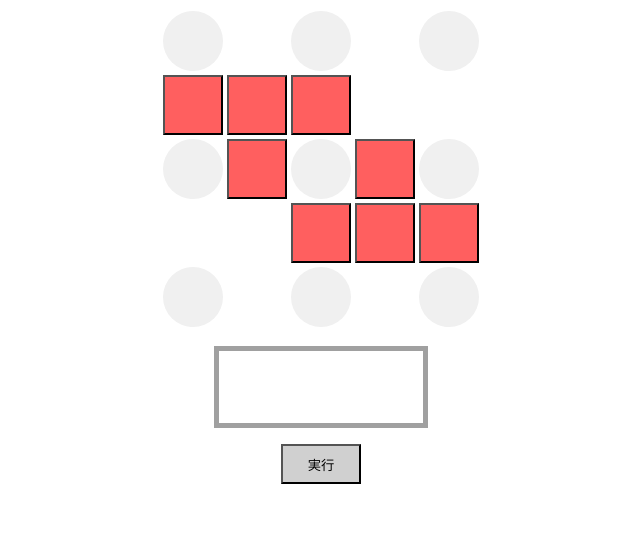
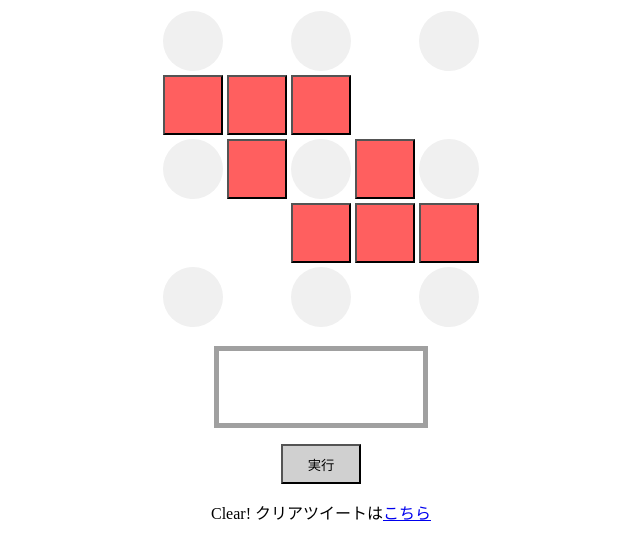
Before and after one commit to TkdSz/make2321100, a plain HTML site: page index.html in a window 1280 px wide. Shown: the whole page, without its empty margins (319-959 px from the left). Drawn offline with Linux system fonts and the light colour scheme.

Commit message:
Update index.html

```diff
--- a/index.html
+++ b/index.html
@@ -45,6 +45,7 @@
             </tr>
         </table>
         <p><input id = "display" type = "text" class = "display" name = "display" value = "" disabled ></p>
-        <input type = "button" class = "action" name = "action" value = "実行" onclick = cal() >
+        <p><input type = "button" class = "action" name = "action" value = "実行" onclick = cal() > </p>
+        <p id = "message" class = "message is-hidden">Clear! クリアツイートは<a href = "https://is.gd/TUN1wV"target="_blank">こちら</a> </p>
     </body>
 </html>
```
